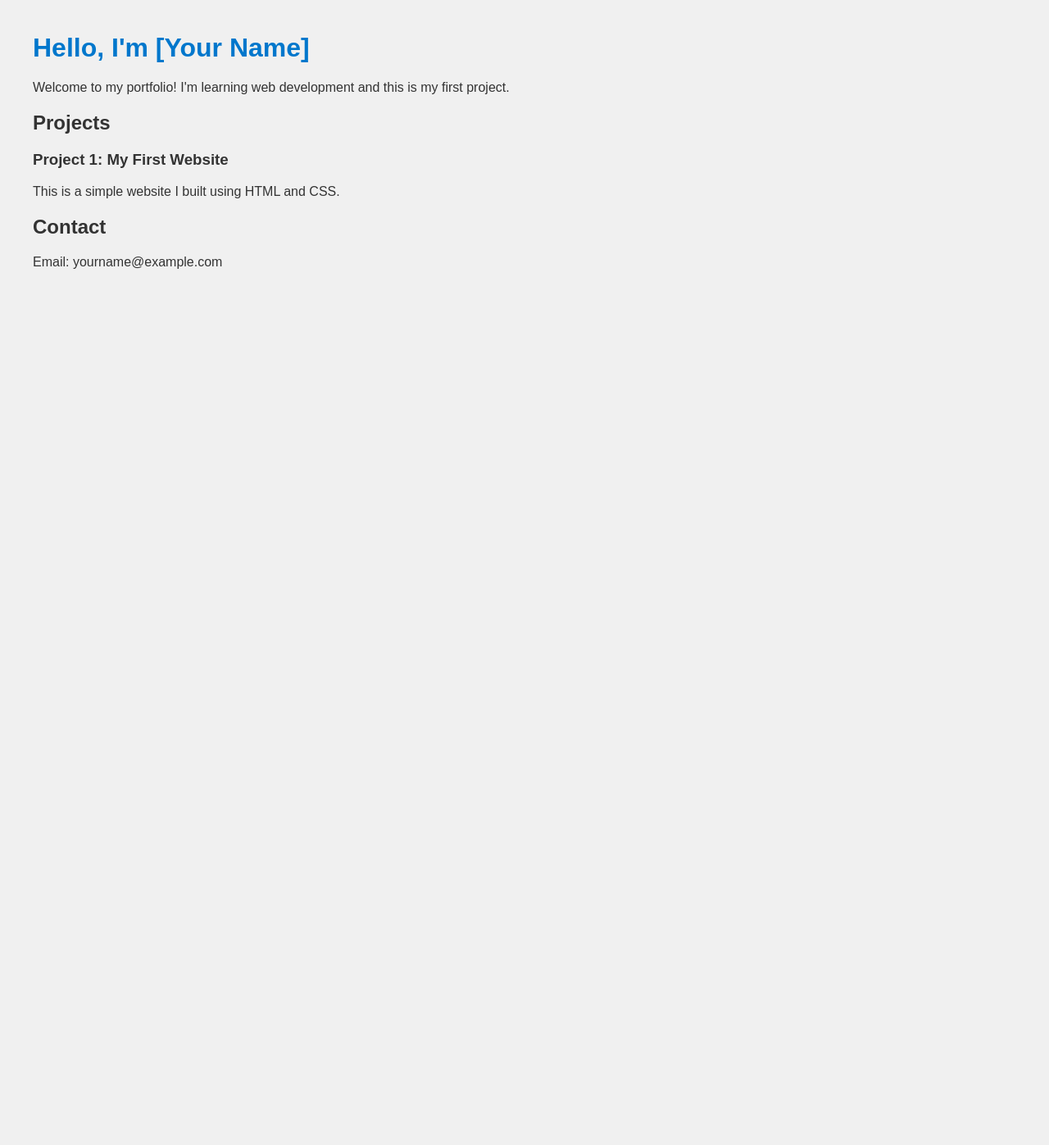
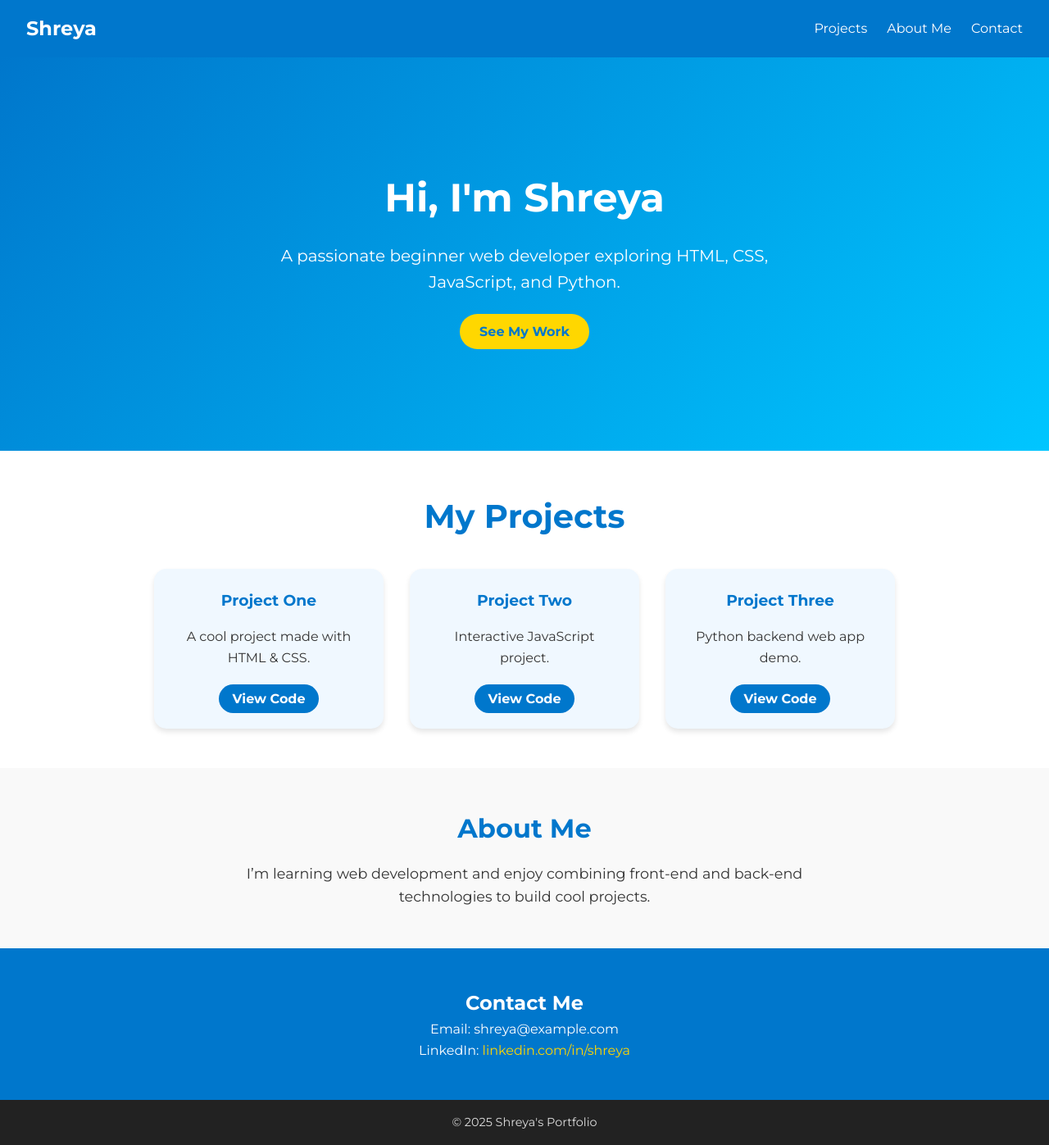
Before and after one commit to Shreya5989/My_portfolio, a plain HTML site: page index.html in a window 1280 px wide. Shown: the whole page at 82% size. Before the commit the page ends 800 px from the top, so only its background shows below. Drawn offline with Linux system fonts and the light colour scheme.

Commit message:
Updated index.html and added style.css

```diff
--- a/index.html
+++ b/index.html
@@ -2,38 +2,70 @@
 <html lang="en">
 
 <head>
-          <meta charset="UTF-8">
-          <title>My Portfolio</title>
-          <style>
-                    body {
-                              font-family: Arial, sans-serif;
-                              margin: 40px;
-                              background-color: #f0f0f0;
-                              color: #333;
-                    }
-
-                    h1 {
-                              color: #0077cc;
-                    }
-
-                    .project {
-                              margin-bottom: 20px;
-                    }
-          </style>
+          <meta charset="UTF-8" />
+          <meta name="viewport" content="width=device-width, initial-scale=1" />
+          <title>Shreya's Portfolio</title>
+          <link rel="stylesheet" href="style.css" />
+          <link href="https://fonts.googleapis.com/css2?family=Montserrat:wght@400;700&display=swap" rel="stylesheet" />
 </head>
 
 <body>
-          <h1>Hello, I'm [Your Name]</h1>
-          <p>Welcome to my portfolio! I'm learning web development and this is my first project.</p>
+          <header>
+                    <nav>
+                              <h1>Shreya</h1>
+                              <ul>
+                                        <li><a href="#projects">Projects</a></li>
+                                        <li><a href="#about">About Me</a></li>
+                                        <li><a href="#contact">Contact</a></li>
+                              </ul>
+                    </nav>
+          </header>
 
-          <h2>Projects</h2>
-          <div class="project">
-                    <h3>Project 1: My First Website</h3>
-                    <p>This is a simple website I built using HTML and CSS.</p>
-          </div>
+          <section class="hero">
+                    <div class="hero-content">
+                              <h2>Hi, I'm Shreya</h2>
+                              <p>A passionate beginner web developer exploring HTML, CSS, JavaScript, and Python.</p>
+                              <a href="#projects" class="btn">See My Work</a>
+                    </div>
+          </section>
 
-          <h2>Contact</h2>
-          <p>Email: yourname@example.com</p>
+          <section id="projects" class="projects">
+                    <h2>My Projects</h2>
+                    <div class="project-list">
+                              <div class="project-card">
+                                        <h3>Project One</h3>
+                                        <p>A cool project made with HTML & CSS.</p>
+                                        <a href="#" target="_blank" class="btn-secondary">View Code</a>
+                              </div>
+                              <div class="project-card">
+                                        <h3>Project Two</h3>
+                                        <p>Interactive JavaScript project.</p>
+                                        <a href="#" target="_blank" class="btn-secondary">View Code</a>
+                              </div>
+                              <div class="project-card">
+                                        <h3>Project Three</h3>
+                                        <p>Python backend web app demo.</p>
+                                        <a href="#" target="_blank" class="btn-secondary">View Code</a>
+                              </div>
+                    </div>
+          </section>
+
+          <section id="about" class="about">
+                    <h2>About Me</h2>
+                    <p>I’m learning web development and enjoy combining front-end and back-end technologies to build
+                              cool projects.</p>
+          </section>
+
+          <section id="contact" class="contact">
+                    <h2>Contact Me</h2>
+                    <p>Email: shreya@example.com</p>
+                    <p>LinkedIn: <a href="https://linkedin.com/in/shreya-singh-935239361" target="_blank">linkedin.com/in/shreya</a></p>
+          </section>
+
+
+          <footer>
+                    <p>© 2025 Shreya's Portfolio</p>
+          </footer>
 </body>
 
 </html>
--- /dev/null
+++ b/style.css
@@ -0,0 +1,204 @@
+/* Reset and base styles */
+* {
+          box-sizing: border-box;
+          margin: 0;
+          padding: 0;
+          font-family: 'Montserrat', sans-serif;
+}
+
+body {
+          background: #f9f9f9;
+          color: #333;
+          line-height: 1.6;
+}
+
+a {
+          color: #0077cc;
+          text-decoration: none;
+}
+
+a:hover {
+          text-decoration: underline;
+}
+
+/* Navigation */
+header {
+          background: #0077cc;
+          padding: 1rem 2rem;
+          color: white;
+}
+
+nav {
+          display: flex;
+          justify-content: space-between;
+          align-items: center;
+}
+
+nav h1 {
+          font-weight: 700;
+          font-size: 1.5rem;
+}
+
+nav ul {
+          list-style: none;
+          display: flex;
+          gap: 1.5rem;
+}
+
+nav ul li a {
+          color: white;
+          font-weight: 500;
+          transition: color 0.3s;
+}
+
+nav ul li a:hover {
+          color: #ffd700;
+}
+
+/* Hero Section */
+.hero {
+          background: linear-gradient(135deg, #0077cc 0%, #00c6ff 100%);
+          color: white;
+          height: 60vh;
+          display: flex;
+          justify-content: center;
+          align-items: center;
+          text-align: center;
+          padding: 0 2rem;
+}
+
+.hero-content h2 {
+          font-size: 3rem;
+          margin-bottom: 1rem;
+}
+
+.hero-content p {
+          font-size: 1.25rem;
+          margin-bottom: 2rem;
+          max-width: 600px;
+          margin-left: auto;
+          margin-right: auto;
+}
+
+.btn {
+          background: #ffd700;
+          color: #0077cc;
+          padding: 0.75rem 1.5rem;
+          font-weight: 700;
+          border-radius: 30px;
+          transition: background 0.3s;
+}
+
+.btn:hover {
+          background: #e6c200;
+}
+
+/* Projects Section */
+.projects {
+          padding: 3rem 2rem;
+          background: white;
+          text-align: center;
+}
+
+.projects h2 {
+          margin-bottom: 2rem;
+          font-size: 2.5rem;
+          color: #0077cc;
+}
+
+.project-list {
+          display: flex;
+          flex-wrap: wrap;
+          justify-content: center;
+          gap: 2rem;
+}
+
+.project-card {
+          background: #f0f8ff;
+          padding: 1.5rem;
+          border-radius: 15px;
+          width: 280px;
+          box-shadow: 0 4px 6px rgba(0, 0, 0, 0.1);
+          transition: transform 0.3s;
+}
+
+.project-card:hover {
+          transform: translateY(-10px);
+}
+
+.project-card h3 {
+          margin-bottom: 1rem;
+          color: #0077cc;
+}
+
+.project-card p {
+          margin-bottom: 1.5rem;
+}
+
+.btn-secondary {
+          background: #0077cc;
+          color: white;
+          padding: 0.5rem 1rem;
+          border-radius: 20px;
+          font-weight: 600;
+          transition: background 0.3s;
+}
+
+.btn-secondary:hover {
+          background: #005fa3;
+}
+
+/* About Section */
+.about {
+          padding: 3rem 2rem;
+          max-width: 800px;
+          margin: 0 auto;
+          text-align: center;
+}
+
+.about h2 {
+          color: #0077cc;
+          margin-bottom: 1rem;
+          font-size: 2rem;
+}
+
+.about p {
+          font-size: 1.1rem;
+}
+
+/* Contact Section */
+.contact {
+          background: #0077cc;
+          color: white;
+          padding: 3rem 2rem;
+          text-align: center;
+}
+
+.contact a {
+          color: #ffd700;
+}
+
+.contact a:hover {
+          color: #e6c200;
+}
+
+/* Footer */
+footer {
+          background: #222;
+          color: #ddd;
+          text-align: center;
+          padding: 1rem 0;
+          font-size: 0.9rem;
+}
+
+/* Responsive */
+@media (max-width: 768px) {
+          .project-list {
+                    flex-direction: column;
+                    align-items: center;
+          }
+
+          .hero-content h2 {
+                    font-size: 2.2rem;
+          }
+}
```
